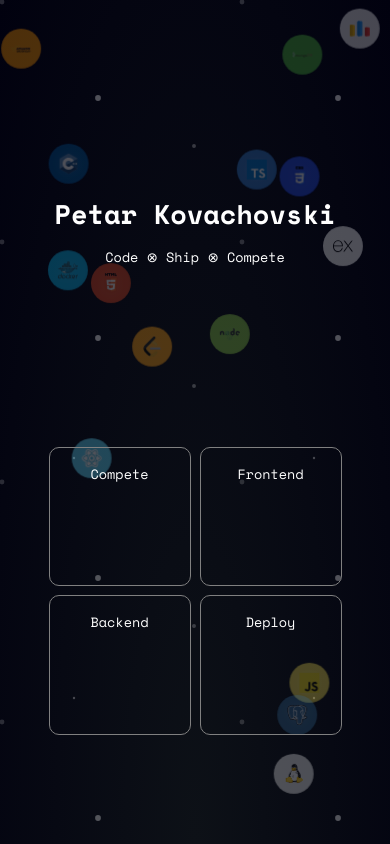
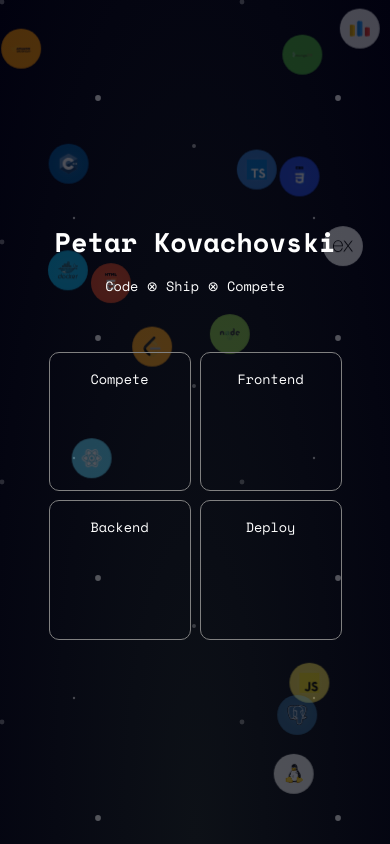
Before and after one commit to PetarKovacovski/Portfolio-Website, a plain HTML site: page index.html in a window 390 px wide. Drawn offline with nearby package versions, Linux system fonts and the light colour scheme.

Commit message:
fix: mobile responsive name

```diff
--- a/style.css
+++ b/style.css
@@ -160,15 +160,11 @@ body::after {
 #NAME {
   font-size: 3rem;
   font-weight: bold;
-  /* margin-top: 10rem; */
 }
 
 @media screen and (width < 870px) {
   :root {
     font-size: 14px;
-  }
-  #NAME {
-    margin-top: 5rem;
   }
   #stations {
     grid-template-columns: repeat(2, 1fr);
@@ -177,19 +173,14 @@ body::after {
 }
 @media screen and (width < 550px) {
   :root {
-    font-size: 10px;
-  }
-  #NAME {
-    margin-top: 10vh;
-  }
-  #stations {
-    margin-top: 20vh;
+    font-size: 11px;
+    --box-size: 50px;
   }
 }
 
 @media screen and (width < 450px) {
   :root {
+    font-size: 9px;
     --box-size: 40px;
-    font-size: 9px;
   }
 }
```
